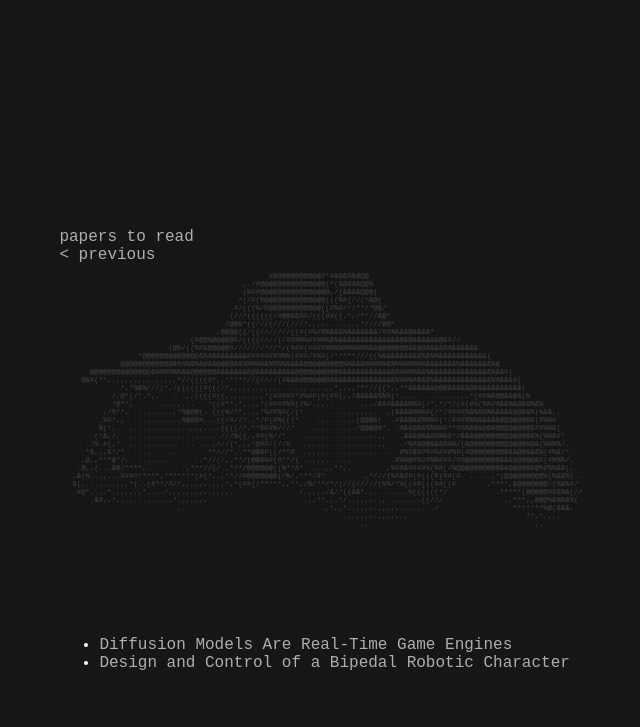
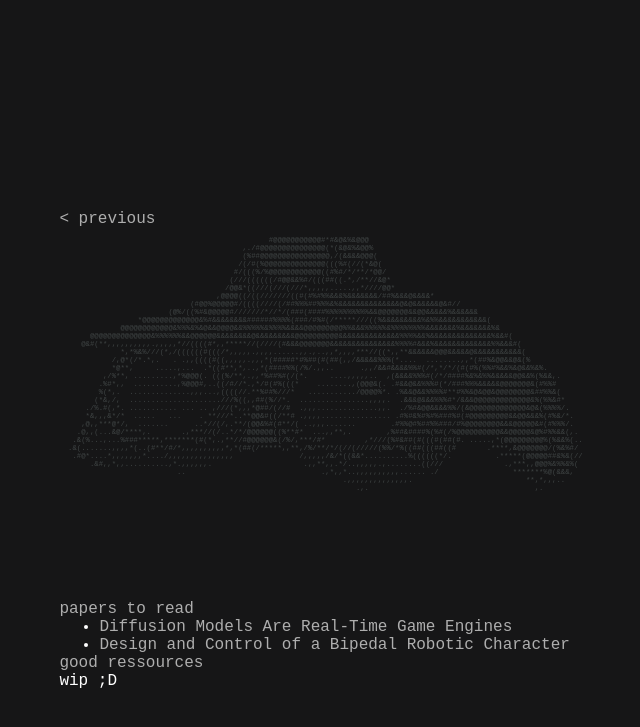
Before and after one commit to tayheau/tayheau.github.io, a Jekyll site: the page to_read.html, which Jekyll copies as it is, in a window 1280 px wide. Shown: the top 727 px of the page, without its empty margins (319-959 px from the left). Built offline with Jekyll 4.4.1, drawn with Linux system fonts in a browser that asks for light colours.

Commit message:
Update to_read.html

```diff
--- a/to_read.html
+++ b/to_read.html
@@ -45,14 +45,15 @@
 </head>
 <body>
     <div id="container">
-        <p>papers to read</p>
         <a href="https://tayheau.github.io">< previous</a>
         <pre id="ascii"></pre>
+        <p>papers to read</p>
         <ul>
             <li> <a href="https://arxiv.org/abs/2408.14837#">Diffusion Models Are Real-Time Game Engines</a> </li>
             <li> <a href="https://la.disneyresearch.com/wp-content/uploads/BD_X_paper.pdf">Design and Control of a Bipedal Robotic Character</a></li>
         </ul>
-
+        <p>good ressources</p>
+            wip ;D
     </div>
 
 
```
